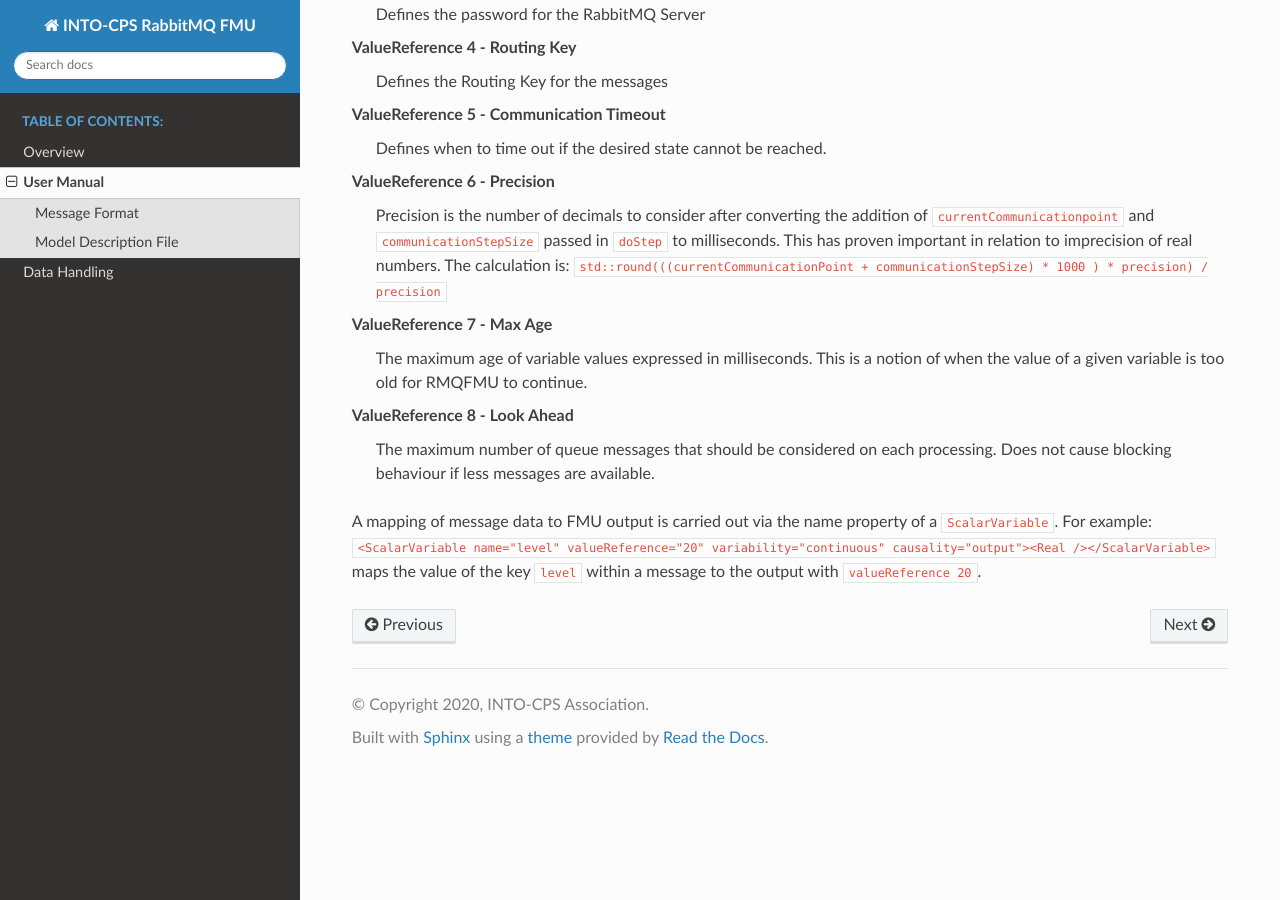
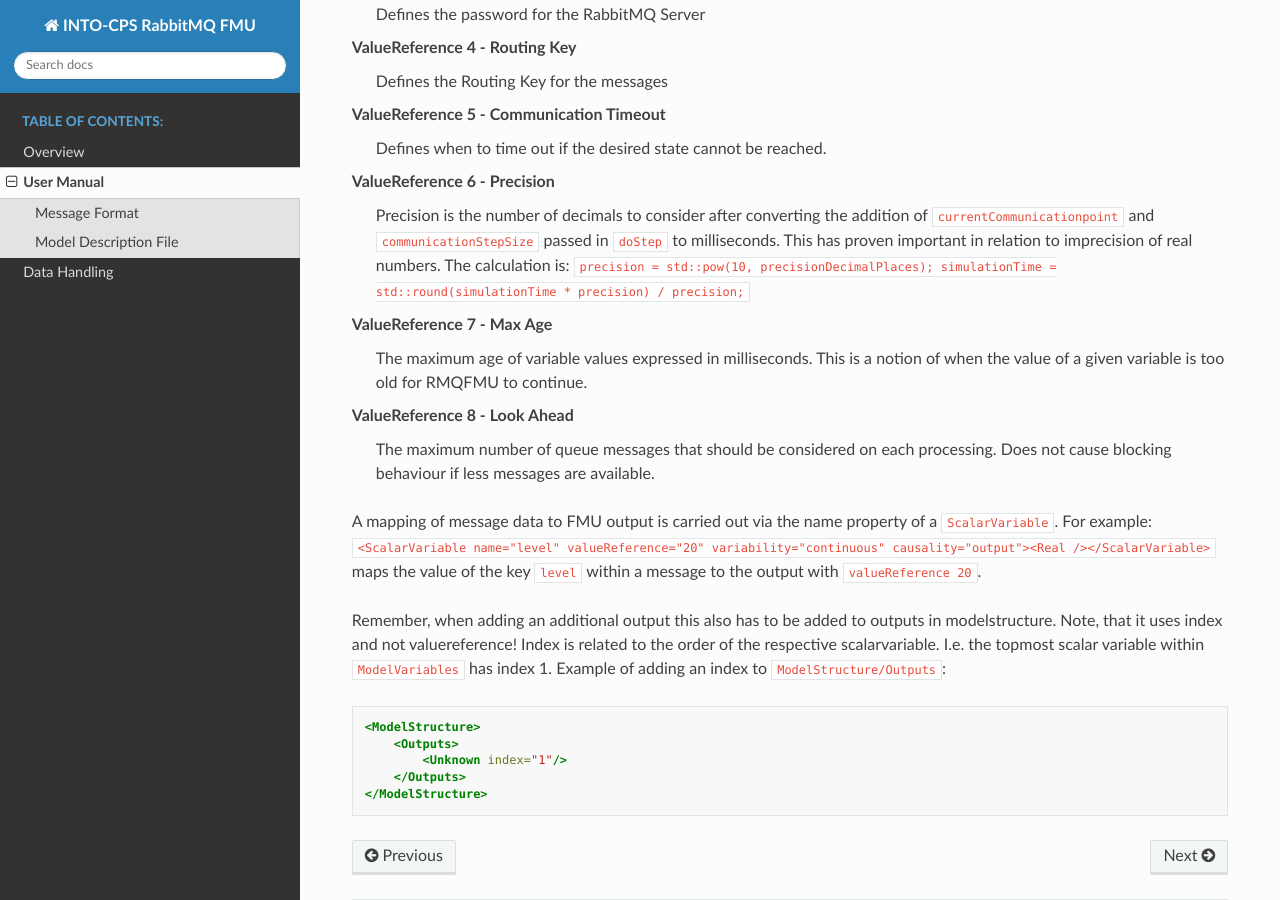
Before and after one commit to INTO-CPS-Association/fmu-rabbitmq, a Sphinx documentation site: the page built from docs/user-manual.rst, in a window 1280 px wide and 900 px high, scrolled down 973 px. Built offline with Sphinx 7.4.7 and the Read the Docs theme 2.0.0, drawn with Linux system fonts in a browser that asks for light colours; some of the changed text lies outside the part shown.

Commit message:
Updated user manual

```diff
--- a/docs/user-manual.rst
+++ b/docs/user-manual.rst
@@ -46,7 +46,7 @@
 ValueReference 6 - Precision
     Precision is the number of decimals to consider after converting the addition of :code:`currentCommunicationpoint` and :code:`communicationStepSize` passed in :code:`doStep` to milliseconds.
     This has proven important in relation to imprecision of real numbers.
-    The calculation is: :code:`std::round(((currentCommunicationPoint + communicationStepSize) * 1000 ) * precision) / precision`
+    The calculation is: :code:`precision = std::pow(10, precisionDecimalPlaces); simulationTime = std::round(simulationTime * precision) / precision;`
 
 ValueReference 7 - Max Age
     The maximum age of variable values expressed in milliseconds.
@@ -57,3 +57,13 @@
     Does not cause blocking behaviour if less messages are available.
 
 A mapping of message data to FMU output is carried out via the name property of a :code:`ScalarVariable`. For example: :code:`<ScalarVariable name="level" valueReference="20" variability="continuous" causality="output"><Real /></ScalarVariable>` maps the value of the key :code:`level` within a message to the output with :code:`valueReference 20`.
+
+Remember, when adding an additional output this also has to be added to outputs in modelstructure. Note, that it uses index and not valuereference! Index is related to the order of the respective scalarvariable. I.e. the topmost scalar variable within ``ModelVariables`` has index 1. Example of adding an index to ``ModelStructure/Outputs``:
+
+.. code-block:: xml
+
+    <ModelStructure>
+        <Outputs>
+            <Unknown index="1"/>
+        </Outputs>
+    </ModelStructure>
```
Also changed, not shown: other parts of docs/user-manual.rst (+1 -1 lines).
